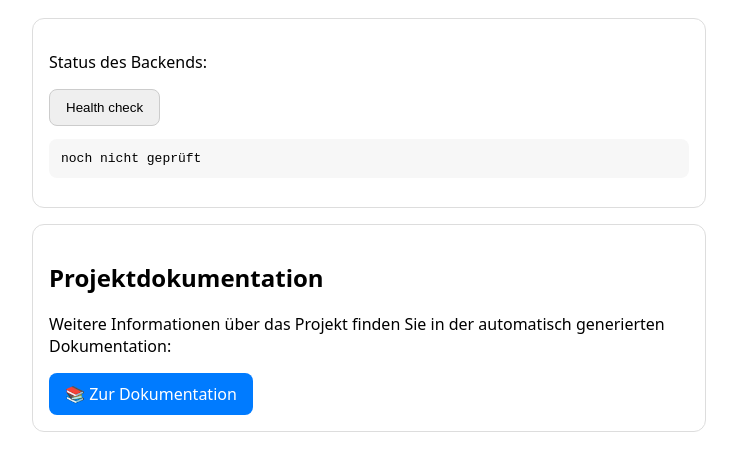
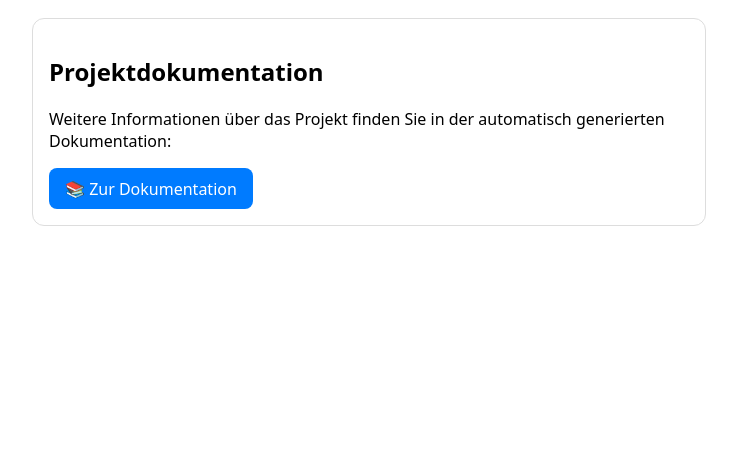
Before and after one commit to futurefounder/moderne-softwareentwicklung-mim-20-w25-team-3-foodrescue, a website: page frontend/index.html in a window 1280 px wide. Shown: the part 78-548 px from the top of the page, without its empty margins (0-737 px from the left). Drawn offline with Linux system fonts and the light colour scheme.

Commit message:
ui: hide backend status

```diff
--- a/frontend/index.html
+++ b/frontend/index.html
@@ -36,7 +36,7 @@
 
 <body>
     <h1>FoodRescue – Lebensmittel retten</h1>
-    <div class="card">
+    <div class="card" style="display: none;">
         <p>Status des Backends:</p>
         <button id="check">Health check</button>
         <pre id="out">noch nicht geprüft</pre>
```
